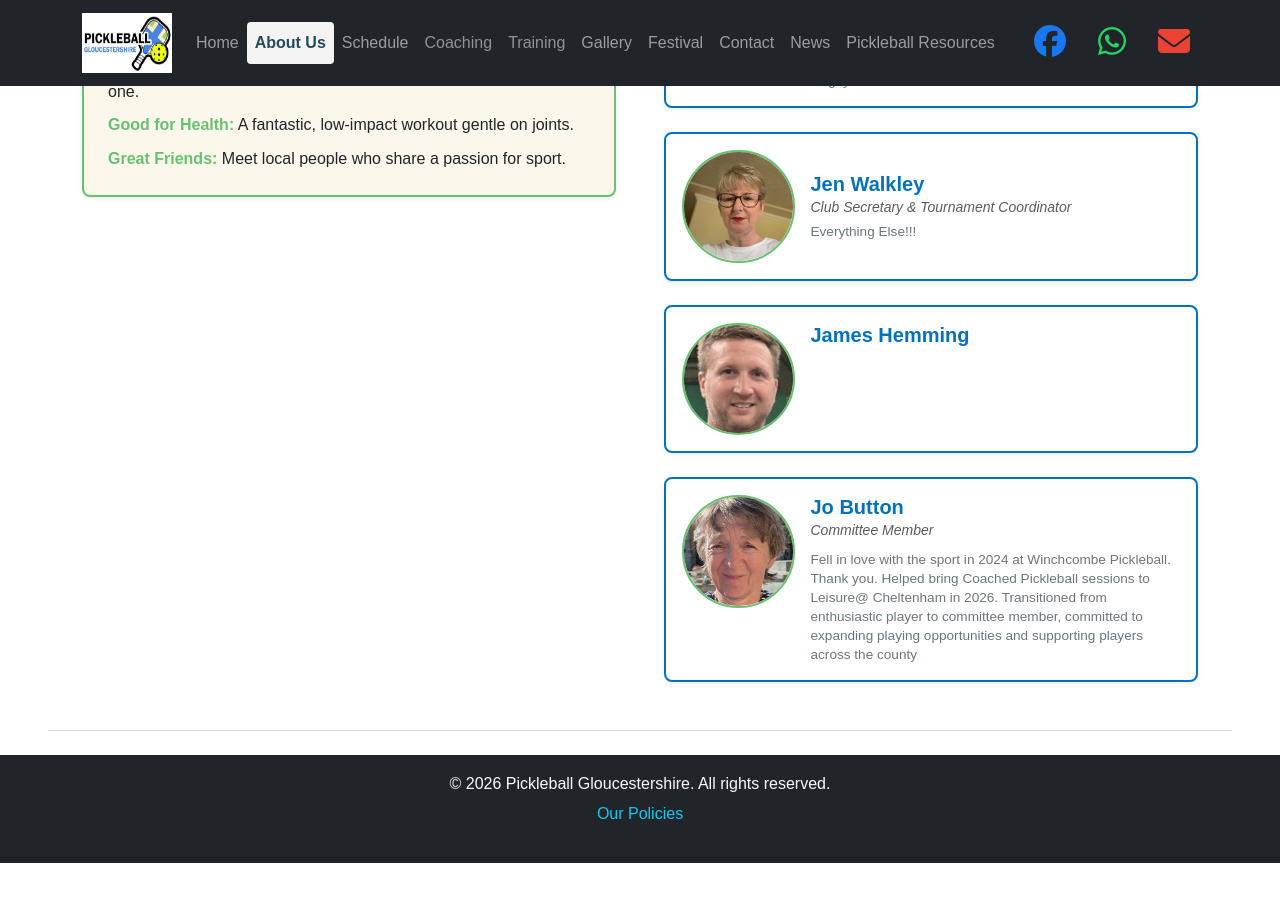
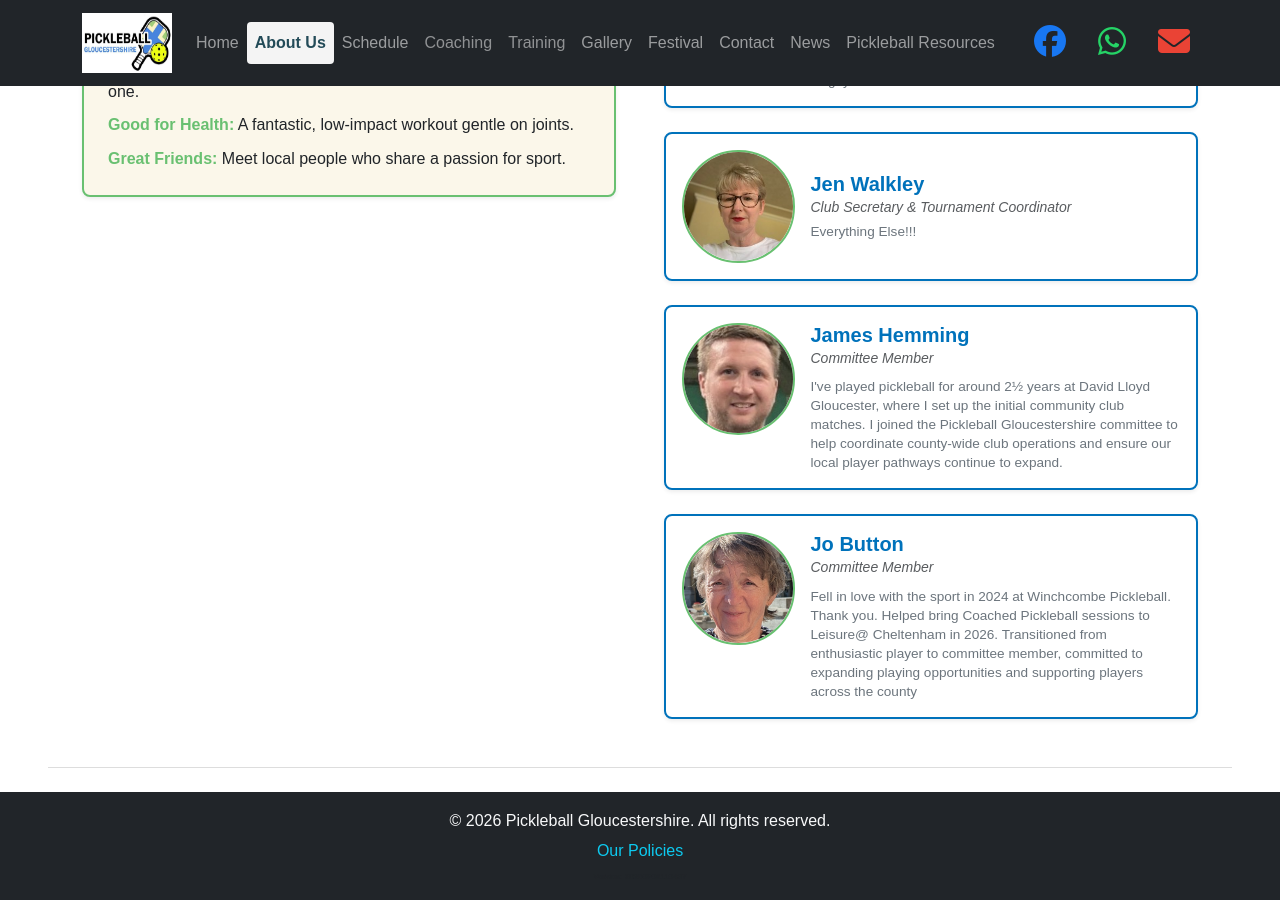
Before and after one commit to Jobnetcrest/jobnetcrest.github.io, a Jekyll site: the page built from about.html, in a window 1280 px wide and 900 px high, scrolled down 838 px. Built offline with Jekyll 4.4.1, drawn with Linux system fonts in a browser that asks for light colours; nearby versions of some CDN libraries; before the commit the page ends 1701 px from its top, so only the background shows below that.

Commit message:
Added Bio for James Hemming to about.html and removed sub-text from schedule.html

```diff
--- a/about.html
+++ b/about.html
@@ -124,6 +124,10 @@ background_image: ""
             </div>
             <div class="col-12 col-sm-9 text-start">
               <h4 class="fw-bold h5 mb-0 accent-blue">James Hemming</h4>
+              <span class="text-muted small fst-italic mb-2 d-block">Committee Member</span>
+              <p class="small text-secondary mb-0 bio-text">
+                I've played pickleball for around 2½ years at David Lloyd Gloucester, where I set up the initial community club matches. I joined the Pickleball Gloucestershire committee to help coordinate county-wide club operations and ensure our local player pathways continue to expand.
+              </p>
             </div>
           </div>
         </div>
--- a/schedule.html
+++ b/schedule.html
@@ -29,7 +29,6 @@ background_image: ""
           <img src="/images/PBGlos Logo.png" alt="Logo" class="me-1 align-middle logo-icon-main">
           Official Club Sessions
         </h2>
-        <p class="text-muted mb-0 sub-text-sm">Official club tracks organized directly by Pickleball Gloucestershire.</p>
       </div>
 
       <!-- Vertical Stack of Cards -->
```
